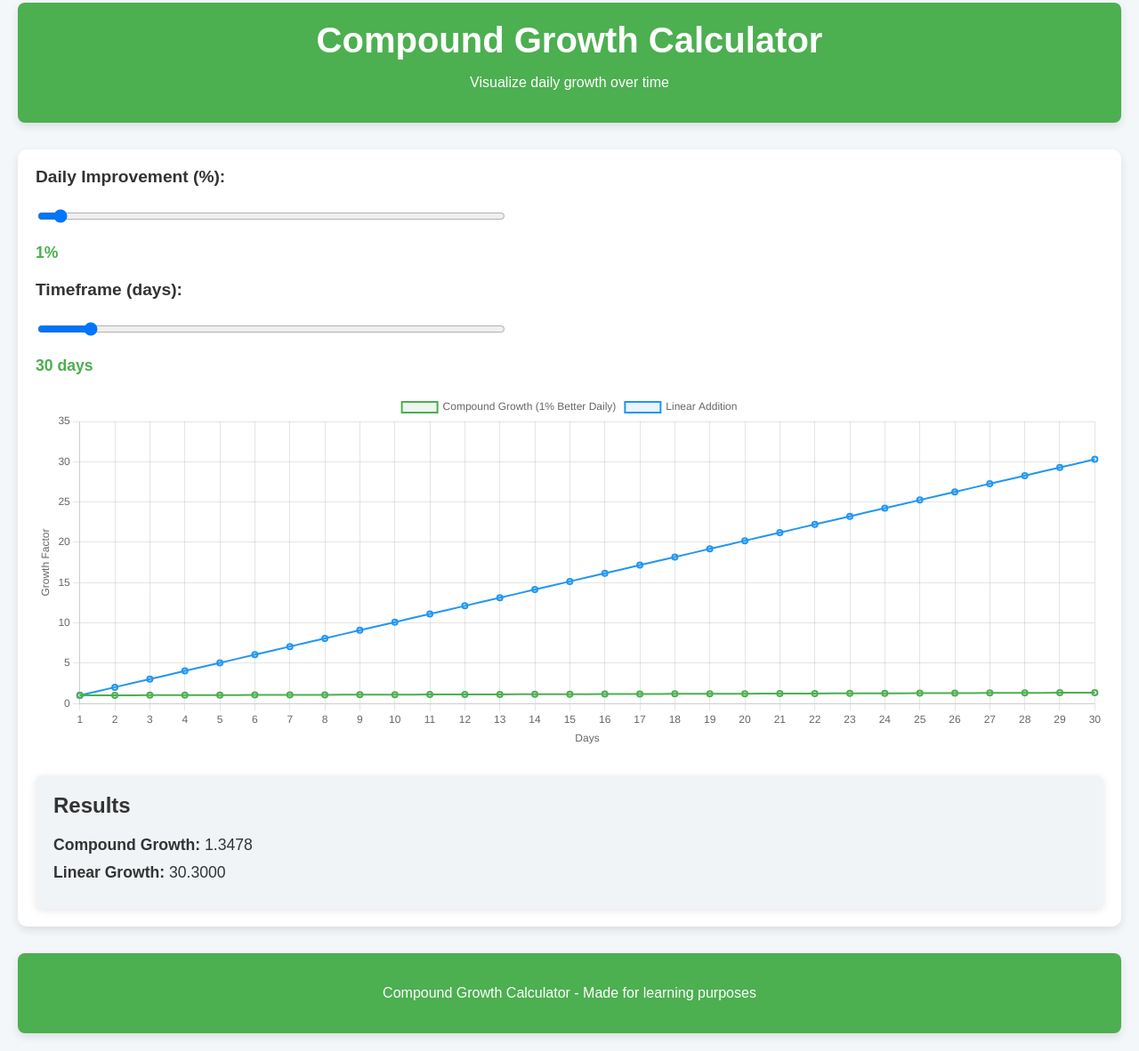
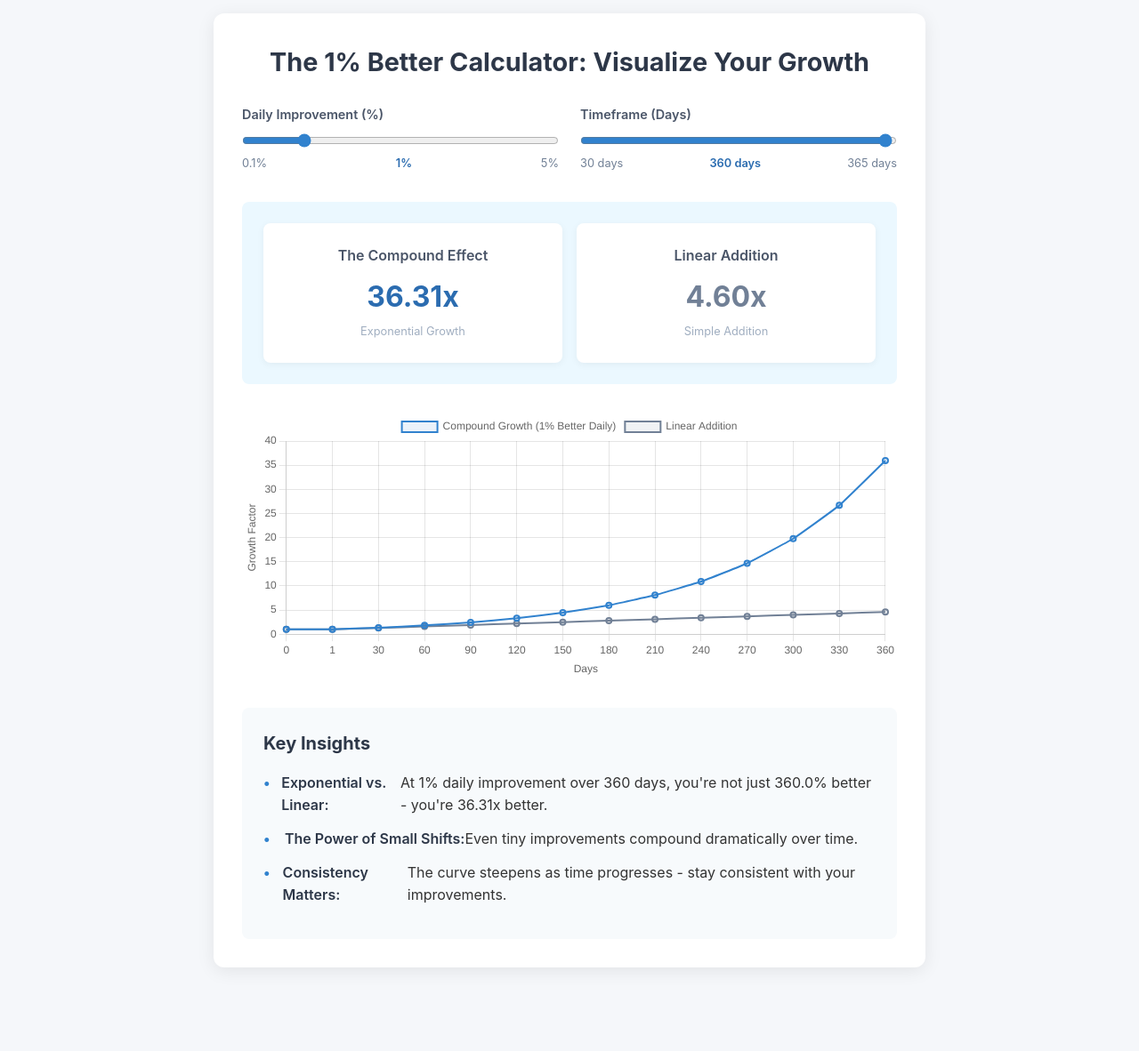
Before and after one commit to BldrGco/Compound-Calculator, a plain HTML site: page index.html in a window 1280 px wide. Shown: the part 17-1199 px from the top of the page at 89% size. After the commit the page ends 1137 px from the top, so only its background shows below. Drawn offline with nearby package versions, Linux system fonts and the light colour scheme.

Commit message:
Update index.html
From Claude

```diff
--- a/index.html
+++ b/index.html
@@ -3,159 +3,271 @@
 <head>
     <meta charset="UTF-8">
     <meta name="viewport" content="width=device-width, initial-scale=1.0">
-    <title>Compound Growth Calculator</title>
+    <title>1% Better Calculator: The Compound Effect</title>
+    <!-- Import Chart.js from CDN -->
     <script src="https://cdnjs.cloudflare.com/ajax/libs/Chart.js/3.9.1/chart.min.js"></script>
     <style>
-        body {
-            font-family: 'Arial', sans-serif;
+        /* Modern, clean styling */
+        * {
+            box-sizing: border-box;
             margin: 0;
-            background-color: #f4f7fa;
-            padding: 20px;
-            color: #333;
+            padding: 0;
+            font-family: -apple-system, BlinkMacSystemFont, 'Segoe UI', Roboto, Oxygen, Ubuntu, Cantarell, 'Open Sans', 'Helvetica Neue', sans-serif;
         }
 
-        header {
-            background-color: #4CAF50;
-            color: white;
-            text-align: center;
-            padding: 20px;
-            margin-bottom: 30px;
-            border-radius: 8px;
-            box-shadow: 0 4px 10px rgba(0, 0, 0, 0.1);
+        body {
+            background-color: #f5f7fa;
+            color: #333;
+            line-height: 1.6;
         }
 
-        header h1 {
-            margin: 0;
-            font-size: 2.5rem;
+        .calculator-container {
+            max-width: 800px;
+            margin: 2rem auto;
+            padding: 2rem;
+            background-color: white;
+            border-radius: 12px;
+            box-shadow: 0 4px 20px rgba(0, 0, 0, 0.08);
         }
 
-        .container {
-            max-width: 1200px;
-            margin: 0 auto;
-            padding: 20px;
-            background-color: white;
-            border-radius: 10px;
-            box-shadow: 0 4px 10px rgba(0, 0, 0, 0.1);
+        h1 {
+            text-align: center;
+            margin-bottom: 1.5rem;
+            color: #2d3748;
+            font-size: 1.8rem;
+            font-weight: 700;
         }
 
-        .input-group {
+        .controls {
             display: flex;
-            flex-direction: column;
-            margin-bottom: 20px;
+            flex-wrap: wrap;
+            gap: 1.5rem;
+            margin-bottom: 2rem;
         }
 
-        .input-group label {
-            font-size: 1.2rem;
-            margin-bottom: 10px;
-            font-weight: bold;
+        .control-group {
+            flex: 1;
+            min-width: 260px;
         }
 
-        .input-group input {
-            width: 100%;
-            padding: 12px;
-            font-size: 1.1rem;
-            border: 1px solid #ddd;
-            border-radius: 8px;
-            margin-bottom: 10px;
-            background-color: #f9f9f9;
-            color: #555;
-            transition: all 0.3s ease;
+        label {
+            display: block;
+            font-size: 0.9rem;
+            font-weight: 600;
+            margin-bottom: 0.5rem;
+            color: #4a5568;
         }
 
-        .input-group input[type="range"] {
-            max-width: 500px;
+        input[type="range"] {
+            width: 100%;
+            margin-bottom: 0.5rem;
+            accent-color: #3182ce;
         }
 
-        .input-group input[type="range"]:focus {
-            outline: none;
+        .range-labels {
+            display: flex;
+            justify-content: space-between;
+            font-size: 0.8rem;
+            color: #718096;
         }
 
-        .input-group span {
-            font-size: 1.1rem;
-            font-weight: bold;
-            color: #4CAF50;
+        .range-value {
+            font-weight: 600;
+            color: #2b6cb0;
         }
 
         .results {
-            padding: 20px;
-            margin-top: 30px;
-            background-color: #f0f4f7;
+            background-color: #ebf8ff;
             border-radius: 8px;
-            box-shadow: 0 2px 8px rgba(0, 0, 0, 0.1);
+            padding: 1.5rem;
+            margin-bottom: 2rem;
         }
 
-        .results h2 {
-            margin-top: 0;
-            font-size: 1.5rem;
-            color: #333;
+        .result-cards {
+            display: grid;
+            grid-template-columns: repeat(auto-fit, minmax(220px, 1fr));
+            gap: 1rem;
         }
 
-        .results p {
-            font-size: 1.1rem;
-            margin: 10px 0;
+        .result-card {
+            background-color: white;
+            border-radius: 8px;
+            padding: 1.5rem;
+            text-align: center;
+            box-shadow: 0 2px 8px rgba(0, 0, 0, 0.05);
+        }
+
+        .result-title {
+            font-size: 1rem;
+            font-weight: 600;
+            color: #4a5568;
+            margin-bottom: 0.5rem;
+        }
+
+        .result-value {
+            font-size: 2rem;
+            font-weight: 700;
+            margin-bottom: 0.25rem;
+        }
+
+        .compound-value {
+            color: #2b6cb0;
+        }
+
+        .linear-value {
+            color: #718096;
+        }
+
+        .result-label {
+            font-size: 0.8rem;
+            color: #a0aec0;
         }
 
         .chart-container {
-            width: 100%;
-            height: 400px;
-            margin-bottom: 20px;
+            height: 300px;
+            margin-bottom: 2rem;
         }
 
-        footer {
-            text-align: center;
-            padding: 20px;
-            background-color: #4CAF50;
-            color: white;
-            margin-top: 30px;
+        .insights {
+            background-color: #f7fafc;
             border-radius: 8px;
-            box-shadow: 0 4px 10px rgba(0, 0, 0, 0.1);
+            padding: 1.5rem;
         }
 
+        .insights h2 {
+            font-size: 1.25rem;
+            font-weight: 700;
+            margin-bottom: 1rem;
+            color: #2d3748;
+        }
+
+        .insights ul {
+            list-style-type: none;
+        }
+
+        .insights li {
+            display: flex;
+            margin-bottom: 0.75rem;
+        }
+
+        .insights li::before {
+            content: "•";
+            color: #3182ce;
+            font-weight: bold;
+            display: inline-block;
+            width: 1rem;
+            margin-right: 0.5rem;
+        }
+
+        .insights strong {
+            font-weight: 600;
+            color: #2d3748;
+        }
+
+        /* Responsive adjustments */
+        @media (max-width: 640px) {
+            .calculator-container {
+                padding: 1.5rem;
+                margin: 1rem;
+            }
+
+            h1 {
+                font-size: 1.5rem;
+            }
+
+            .result-value {
+                font-size: 1.75rem;
+            }
+        }
     </style>
 </head>
 <body>
+    <div class="calculator-container">
+        <h1>The 1% Better Calculator: Visualize Your Growth</h1>
 
-<header>
-    <h1>Compound Growth Calculator</h1>
-    <p>Visualize daily growth over time</p>
-</header>
-
-<div class="container">
-    <div class="input-group">
-        <label for="dailyImprovement">Daily Improvement (%):</label>
-        <input type="range" id="dailyImprovement" value="1" min="0" max="100" step="0.1">
-        <span id="dailyImprovementValue">1%</span>
+        <div class="controls">
+            <div class="control-group">
+                <label for="dailyImprovement">Daily Improvement (%)</label>
+                <input
+                    type="range"
+                    id="dailyImprovement"
+                    min="0.1"
+                    max="5"
+                    step="0.1"
+                    value="1"
+                >
+                <div class="range-labels">
+                    <span>0.1%</span>
+                    <span class="range-value" id="improvementValue">1%</span>
+                    <span>5%</span>
+                </div>
             </div>
 
-    <div class="input-group">
-        <label for="timeframe">Timeframe (days):</label>
-        <input type="range" id="timeframe" value="30" min="1" max="365">
-        <span id="timeframeValue">30 days</span>
+            <div class="control-group">
+                <label for="timeframe">Timeframe (Days)</label>
+                <input
+                    type="range"
+                    id="timeframe"
+                    min="30"
+                    max="365"
+                    step="30"
+                    value="365"
+                >
+                <div class="range-labels">
+                    <span>30 days</span>
+                    <span class="range-value" id="timeframeValue">365 days</span>
+                    <span>365 days</span>
+                </div>
+            </div>
+        </div>
+
+        <div class="results">
+            <div class="result-cards">
+                <div class="result-card">
+                    <div class="result-title">The Compound Effect</div>
+                    <div class="result-value compound-value" id="compoundValue">37.78x</div>
+                    <div class="result-label">Exponential Growth</div>
+                </div>
+
+                <div class="result-card">
+                    <div class="result-title">Linear Addition</div>
+                    <div class="result-value linear-value" id="linearValue">4.65x</div>
+                    <div class="result-label">Simple Addition</div>
+                </div>
+            </div>
         </div>
 
         <div class="chart-container">
             <canvas id="growthChart"></canvas>
         </div>
 
-    <div class="results">
-        <h2>Results</h2>
-        <p><strong>Compound Growth:</strong> <span id="compoundGrowthResult"></span></p>
-        <p><strong>Linear Growth:</strong> <span id="linearGrowthResult"></span></p>
+        <div class="insights">
+            <h2>Key Insights</h2>
+            <ul>
+                <li>
+                    <strong>Exponential vs. Linear:</strong> <span id="insightComparison">At 1% daily improvement over 365 days, you're not just 365% better - you're 37.78x better.</span>
+                </li>
+                <li>
+                    <strong>The Power of Small Shifts:</strong> Even tiny improvements compound dramatically over time.
+                </li>
+                <li>
+                    <strong>Consistency Matters:</strong> The curve steepens as time progresses - stay consistent with your improvements.
+                </li>
+            </ul>
         </div>
     </div>
 
-<footer>
-    <p>Compound Growth Calculator - Made for learning purposes</p>
-</footer>
+    <script>
+        // Get elements
+        const dailyImprovementInput = document.getElementById('dailyImprovement');
+        const improvementValueDisplay = document.getElementById('improvementValue');
+        const timeframeInput = document.getElementById('timeframe');
+        const timeframeValueDisplay = document.getElementById('timeframeValue');
+        const compoundValueDisplay = document.getElementById('compoundValue');
+        const linearValueDisplay = document.getElementById('linearValue');
+        const insightComparison = document.getElementById('insightComparison');
 
-<script>
-    const dailyImprovementInput = document.getElementById('dailyImprovement');
-    const timeframeInput = document.getElementById('timeframe');
-    const dailyImprovementValue = document.getElementById('dailyImprovementValue');
-    const timeframeValue = document.getElementById('timeframeValue');
-    const compoundGrowthResult = document.getElementById('compoundGrowthResult');
-    const linearGrowthResult = document.getElementById('linearGrowthResult');
-
+        // Chart setup
         const ctx = document.getElementById('growthChart').getContext('2d');
         const growthChart = new Chart(ctx, {
             type: 'line',
@@ -165,16 +277,16 @@
                     {
                         label: 'Compound Growth (1% Better Daily)',
                         data: [],
-                    borderColor: '#4CAF50',
-                    backgroundColor: 'rgba(76, 175, 80, 0.1)',
+                        borderColor: '#3182ce',
+                        backgroundColor: 'rgba(49, 130, 206, 0.1)',
                         tension: 0.1,
                         borderWidth: 2
                     },
                     {
                         label: 'Linear Addition',
                         data: [],
-                    borderColor: '#2196F3',
-                    backgroundColor: 'rgba(33, 150, 243, 0.1)',
+                        borderColor: '#718096',
+                        backgroundColor: 'rgba(113, 128, 150, 0.1)',
                         tension: 0.1,
                         borderWidth: 2
                     }
@@ -196,53 +308,85 @@
                             text: 'Growth Factor'
                         }
                     }
+                },
+                plugins: {
+                    tooltip: {
+                        callbacks: {
+                            label: function(context) {
+                                return context.dataset.label + ': ' + formatNumber(context.raw);
+                            }
+                        }
+                    }
                 }
             }
         });
 
+        // Format numbers for display
+        function formatNumber(num) {
+            if (num >= 1000000) {
+                return (num / 1000000).toFixed(2) + 'M';
+            } else if (num >= 1000) {
+                return (num / 1000).toFixed(2) + 'K';
+            } else {
+                return num.toFixed(2);
+            }
+        }
+
+        // Calculate and update the chart and results
         function calculateGrowth() {
-        const dailyImprovement = parseFloat(dailyImprovementInput.value) / 100;
+            const dailyImprovement = parseFloat(dailyImprovementInput.value);
             const timeframe = parseInt(timeframeInput.value);
 
-        let compoundGrowth = 1;
-        let linearGrowth = 0;
+            // Update display values
+            improvementValueDisplay.textContent = dailyImprovement + '%';
+            timeframeValueDisplay.textContent = timeframe + ' days';
 
-        const compoundGrowthData = [];
-        const linearGrowthData = [];
-        const labels = [];
+            // Calculate growth
+            const chartLabels = [];
+            const compoundData = [];
+            const linearData = [];
 
-        for (let day = 1; day <= timeframe; day++) {
-            compoundGrowth *= (1 + dailyImprovement);
-            linearGrowth += 1 + dailyImprovement;
+            let compoundValue = 1;
+            let linearValue = 1;
 
-            compoundGrowthData.push(compoundGrowth.toFixed(4));
-            linearGrowthData.push(linearGrowth.toFixed(4));
-            labels.push(day);
+            // Generate points for the chart
+            for (let day = 0; day <= timeframe; day++) {
+                // Only add data points at intervals to avoid overcrowding
+                if (day % Math.max(Math.floor(timeframe / 12), 1) === 0 || day === timeframe || day === 1) {
+                    chartLabels.push(day);
+                    compoundData.push(compoundValue);
+                    linearData.push(linearValue);
                 }
 
-        growthChart.data.labels = labels;
-        growthChart.data.datasets[0].data = compoundGrowthData;
-        growthChart.data.datasets[1].data = linearGrowthData;
+                // Calculate next values
+                compoundValue *= (1 + dailyImprovement / 100);
+                linearValue = 1 + (dailyImprovement * day / 100);
+            }
 
+            // Final values
+            const finalCompound = compoundValue;
+            const finalLinear = linearValue;
+
+            // Update chart
+            growthChart.data.labels = chartLabels;
+            growthChart.data.datasets[0].data = compoundData;
+            growthChart.data.datasets[1].data = linearData;
             growthChart.update();
 
-        compoundGrowthResult.textContent = compoundGrowthData[compoundGrowthData.length - 1];
-        linearGrowthResult.textContent = linearGrowthData[linearGrowthData.length - 1];
+            // Update result displays
+            compoundValueDisplay.textContent = formatNumber(finalCompound) + 'x';
+            linearValueDisplay.textContent = formatNumber(finalLinear) + 'x';
+
+            // Update insight text
+            insightComparison.textContent = `At ${dailyImprovement}% daily improvement over ${timeframe} days, you're not just ${(dailyImprovement * timeframe).toFixed(1)}% better - you're ${finalCompound.toFixed(2)}x better.`;
         }
 
-    dailyImprovementInput.addEventListener('input', () => {
-        dailyImprovementValue.textContent = dailyImprovementInput.value + '%';
-        calculateGrowth();
-    });
+        // Event listeners
+        dailyImprovementInput.addEventListener('input', calculateGrowth);
+        timeframeInput.addEventListener('input', calculateGrowth);
 
-    timeframeInput.addEventListener('input', () => {
-        timeframeValue.textContent = timeframeInput.value + ' days';
-        calculateGrowth();
-    });
-
-    // Initialize with default values
+        // Initialize on load
         calculateGrowth();
     </script>
-
 </body>
 </html>
```
Lines whose indentation alone changed are shown as unchanged.
